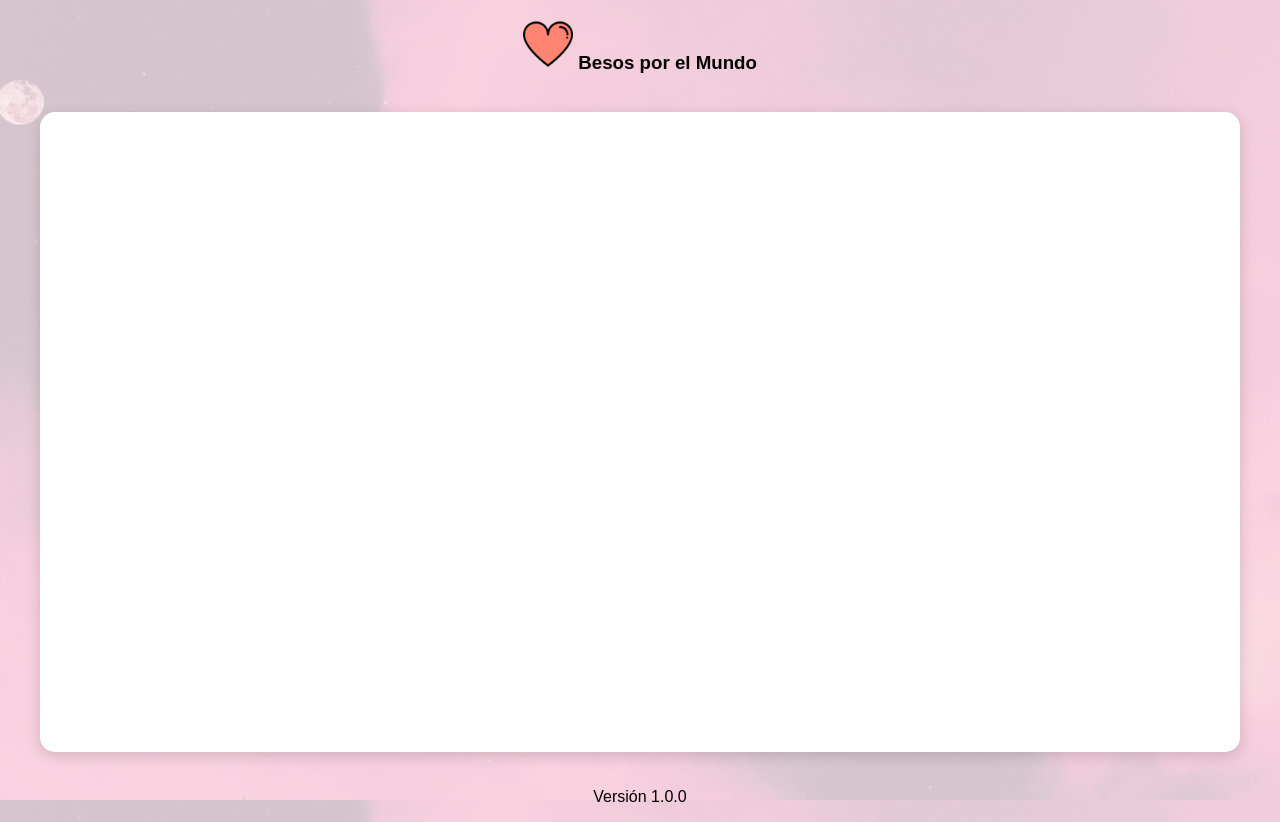
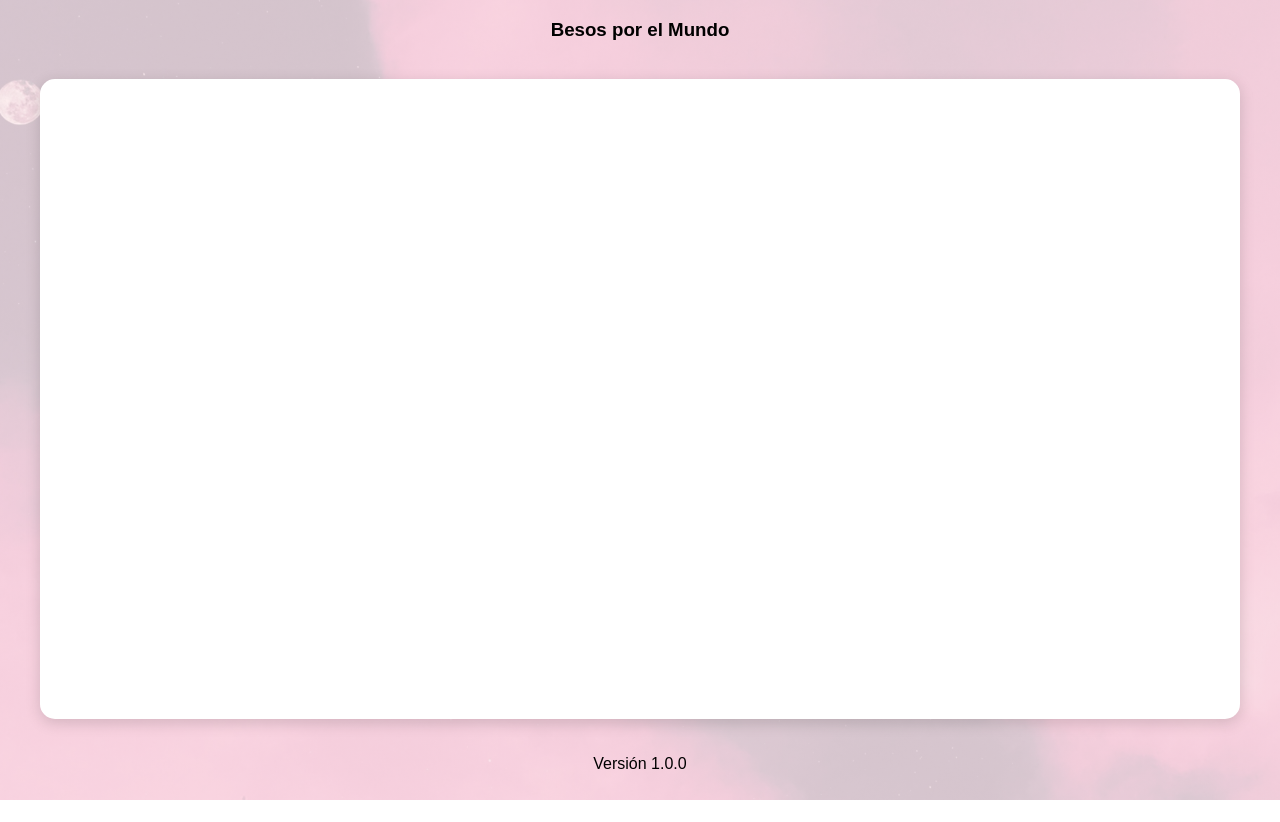
Before and after one commit to jelebe/porelmundo, a plain HTML site: page mapa.html in a window 1280 px wide. After the commit the page ends 800 px from the top, so only its background shows below. Drawn offline with nearby package versions, Linux system fonts and the light colour scheme; no server answers.

Commit message:
Update mapa.html

```diff
--- a/mapa.html
+++ b/mapa.html
@@ -4,6 +4,7 @@
     <meta charset="UTF-8">
     <meta name="viewport" content="width=device-width, initial-scale=1.0">
     <title>Besos por el Mundo</title>
+    <link rel="icon" href="[URL_DEL_ICONO]" type="image/me-gusta.png">
     <link rel="stylesheet" href="https://unpkg.com/leaflet/dist/leaflet.css" />
     <link rel="stylesheet" href="styles.css" />
     <!-- Fuentes actualizadas -->
@@ -16,10 +17,7 @@
     <script type="module" src="script.js"></script>
 </head>
 <body>
-    <h3 class="title">
-        <img src="images/me-gusta.png" alt="Imagen" style="width:50px;height:50px;">
-        Besos por el Mundo
-    </h3>
+    <h3 class="title">Besos por el Mundo</h3>
     <div id="map"></div>
 
     <div id="modal" class="modal">
```
